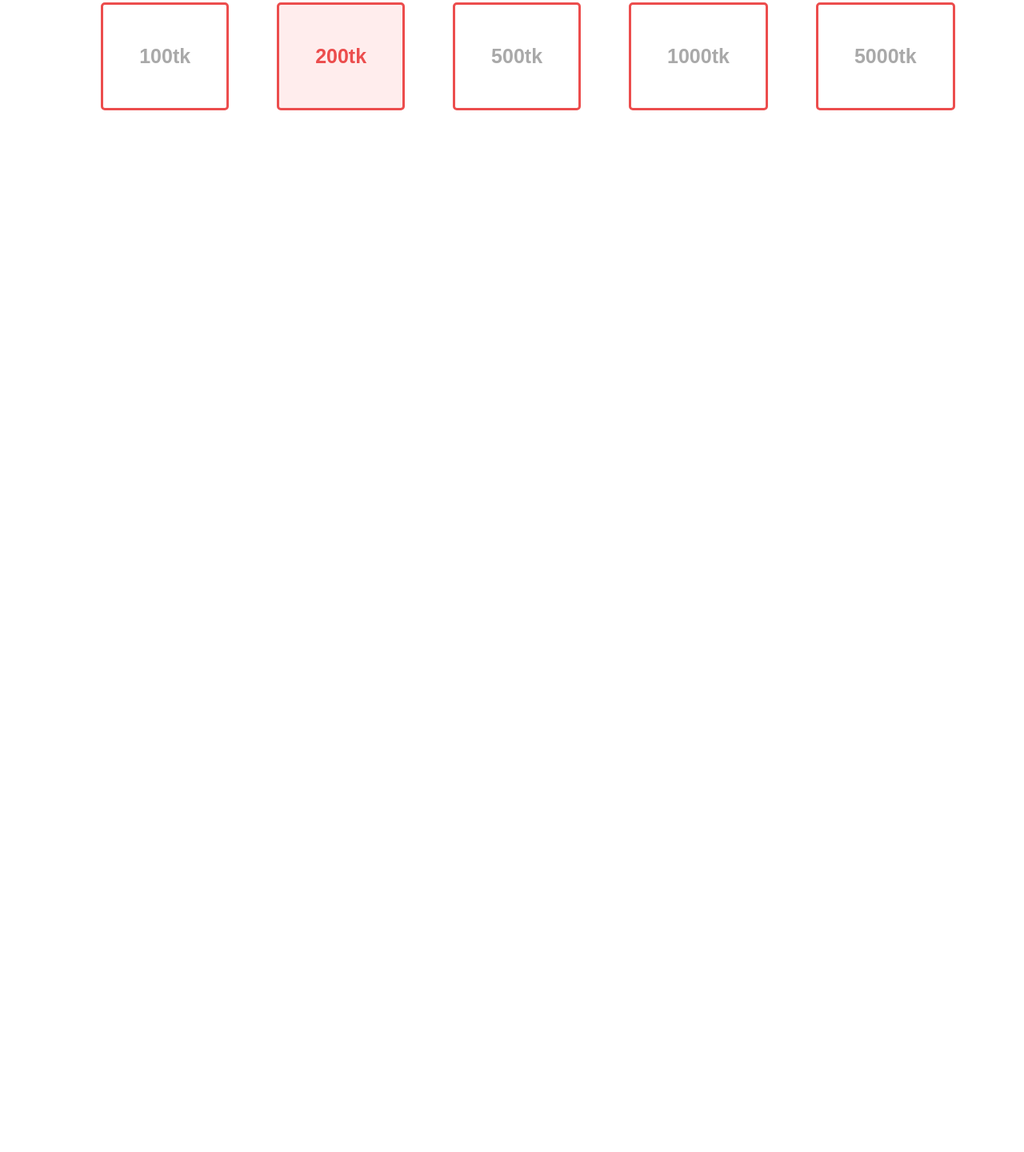
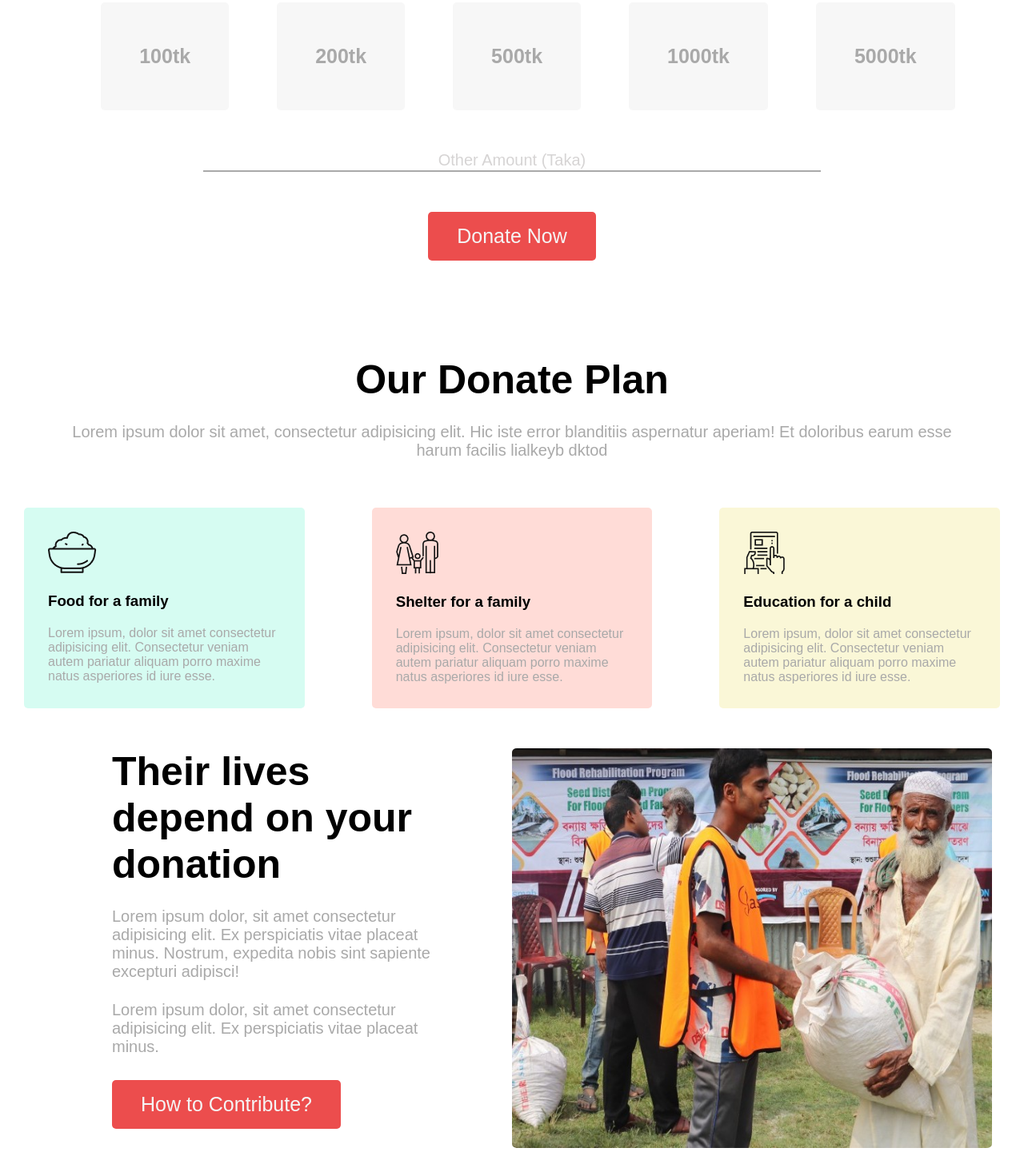
Before and after one commit to Shamiul-Lipu/phero-practice, a plain HTML site: page index.html in a window 1280 px wide. Shown: the part 1119-2560 px from the top of the page at 80% size. Before the commit the page ends 1257 px from the top, so only its background shows below. Drawn offline with Linux system fonts and the light colour scheme.

Commit message:
not done yet

```diff
--- a/index.html
+++ b/index.html
@@ -35,12 +35,70 @@
                     <li>5000tk</li>
                 </ul>
             </div>
-
+            <div class="submition-from">
+                <div class="submition-from">
+                    <input type="text" name="" id="" placeholder="Other Amount (Taka)">
+                </div>
+                <button class="btn-primary">Donate Now</button>
+            </div>
         </section>
-
+        <section>
+            <div class="container">
+                <h3 class="common-header">Our Donate Plan</h3>
+                <p class="common-paragraph">Lorem ipsum dolor sit amet, consectetur adipisicing elit. Hic iste error blanditiis aspernatur aperiam! Et doloribus earum esse harum facilis lialkeyb dktod</p>
+            </div>
+            <div class="plan-details">
+                <div class="plane-one">
+                    <img src="icons/food.png" alt="">
+                    <h3 class="plan-title">Food for a family</h3>
+                    <p class="plan-description">Lorem ipsum, dolor sit amet consectetur adipisicing elit. Consectetur veniam autem pariatur aliquam porro maxime natus asperiores id iure esse.</p>
+                </div>
+                <div class="plane-two">
+                    <img src="icons/shelter.png" alt="">
+                    <h3 class="plan-title">Shelter for a family</h3>
+                    <p class="plan-description">Lorem ipsum, dolor sit amet consectetur adipisicing elit. Consectetur veniam autem pariatur aliquam porro maxime natus asperiores id iure esse.</p>
+                </div>
+                <div class="plane-three">
+                    <img src="icons/Frame-1.png" alt="">
+                    <h3 class="plan-title">Education for a child</h3>
+                    <p class="plan-description">Lorem ipsum, dolor sit amet consectetur adipisicing elit. Consectetur veniam autem pariatur aliquam porro maxime natus asperiores id iure esse.</p>
+                </div>
+            </div>
+        </section>
+        <section>
+            <div  class="details">
+                <div class="details-description">
+                    <h3 class="common-header">Their lives depend on your donation</h3>
+                    <p class="common-paragraph">Lorem ipsum dolor, sit amet consectetur adipisicing elit. Ex perspiciatis vitae placeat minus. Nostrum, expedita nobis sint sapiente excepturi adipisci!</p>
+                    <p class="common-paragraph">Lorem ipsum dolor, sit amet consectetur adipisicing elit. Ex perspiciatis vitae placeat minus.</p>
+                    <button class="btn-primary">How to Contribute?</button>
+                </div>
+                <img src="images/donation10.jpg" alt="">
+            </div>
+            <div  class="details">
+                <img src="images/donation10.jpg" alt="">
+                <div class="details-description">
+                    <h3 class="common-header">Their lives depend on your donation</h3>
+                    <p class="common-paragraph">Lorem ipsum dolor, sit amet consectetur adipisicing elit. Ex perspiciatis vitae placeat minus. Nostrum, expedita nobis sint sapiente excepturi adipisci!</p>
+                    <p class="common-paragraph">Lorem ipsum dolor, sit amet consectetur adipisicing elit. Ex perspiciatis vitae placeat minus.</p>
+                    <button class="btn-primary">How to Contribute?</button>
+                </div>
+            </div>
+        </section>
+        <section class="contact">
+            <div>
+                <h3 class="common-header">Get My Updates</h3>
+                <p class="common-paragraph">Lorem ipsum dolor sit amet consectetur adipisicing elit. Eligendi enim quia est ea possimus perspiciatis qui odit! Voluptatum, nam. Nobis architecto fugit perferendis voluptate culpa.</p>
+            </div>
+            <div class="subscribe">
+                <input type="text" placeholder="Email">
+                <button class="btn-primary">Subscribe</button>
+            </div>
+        </section>
     </main>
     <footer>
-
+        <h4 class="common-header">Be Humble</h4>
+        <p class="common-paragraph">I'm gonna do it</p>
     </footer>
 </body>
 
--- a/styles/style.css
+++ b/styles/style.css
@@ -52,14 +52,112 @@ header p{
 .donate-ammount li{
     list-style: none;
     padding: 50px 45px;
-    border: 3.5px solid #EC4D4D;
+    border: 3.5px solid rgb(247, 247, 247);
     border-radius: 5px;
     margin: 0 30px;
     font-size: 25px;
     font-weight: 600;
     color: darkgrey;
+    background-color: rgb(247, 247, 247);
 }
-.donate-ammount li.selected{
+.donate-ammount li:hover{
     background-color: #ffeded;
+    border: 3.5px solid #EC4D4D;
     color: #EC4D4D;
 }
+.submition-from {
+    text-align: center;
+}
+.submition-from input[type]{
+    font-size: 20px;
+    border: none;
+    border-bottom: 2px solid darkgrey;
+    width: 60%;
+    text-align: center;
+    margin: 50px;
+    /* padding: 40px; */
+}
+.submition-from input::placeholder{
+    color: rgb(214, 212, 212);
+}
+.plan-details{
+    display: flex;
+    gap: 24px;
+}
+.plane-one{
+    background: rgb(214, 252, 242);
+    border-radius: 5px;
+    padding: 30px;
+    margin: 0 30px;
+    width: 30%;
+}
+.plane-two{
+    background: rgb(255, 220, 215);
+    border-radius: 5px;
+    padding: 30px;
+    margin: 0 30px;
+    width: 30%;
+}
+.plane-three{
+    background: rgb(250, 247, 215);
+    border-radius: 5px;
+    padding: 30px;
+    margin: 0 30px;
+    width: 30%;
+}
+.plan-title{
+    padding: 20px 0;
+}
+.plan-description{
+    color: darkgrey;
+}
+.details{
+    display: flex;
+    padding: 50px 40px;
+}
+.details-description{
+    padding: 0 100px;
+}
+.details img{
+    border: 0;
+    border-radius: 1%;
+    height: 500px;
+    width: 600px;
+}
+.details-description button{
+    margin-top: 30px;
+}
+.contact{
+    text-align: center;
+}
+.subscribe{
+    margin: 100px;
+    padding: 100px 0px;
+    background-color: beige;
+}
+.subscribe input{
+    font-size: 40px;
+    padding: 3px 0 13px 0;
+    border: none;
+    border-radius: 5px 0px 0px 5px;
+    background-color: rgb(226, 226, 226);
+}
+.subscribe input::placeholder{
+    font-size: 25px;
+    padding-left: 15px;
+}
+.subscribe button{
+    margin-left: -6px;
+    border-radius: 0;
+    border-radius: 0 5px 5px 0;
+}
+footer{
+    text-align: center;
+    background-color: black;
+    padding-bottom: 103px;
+    padding-top: 80px;
+}
+footer .common-header{
+    color: #EC4D4D;
+    font-family: ;
+}
```
